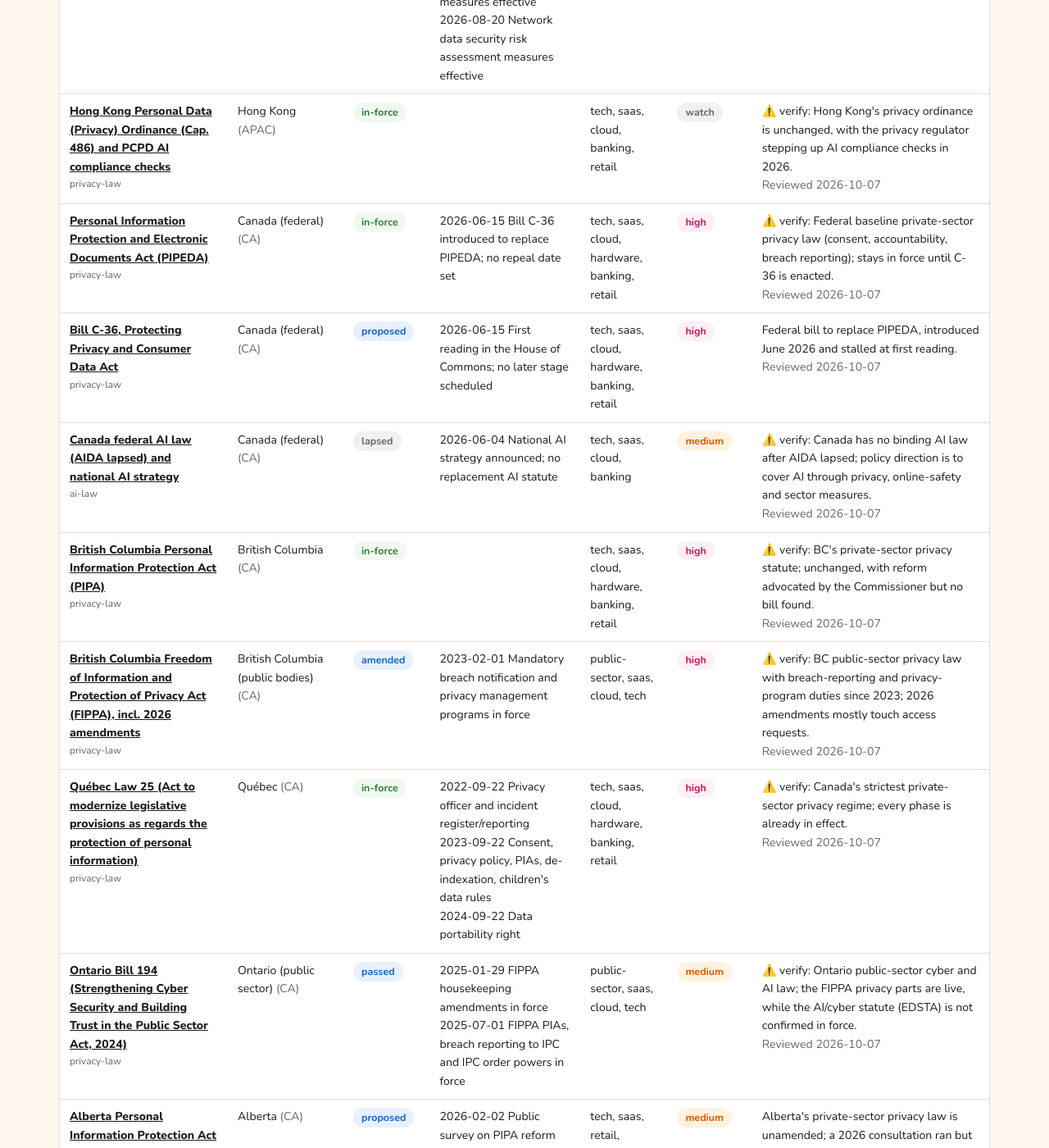
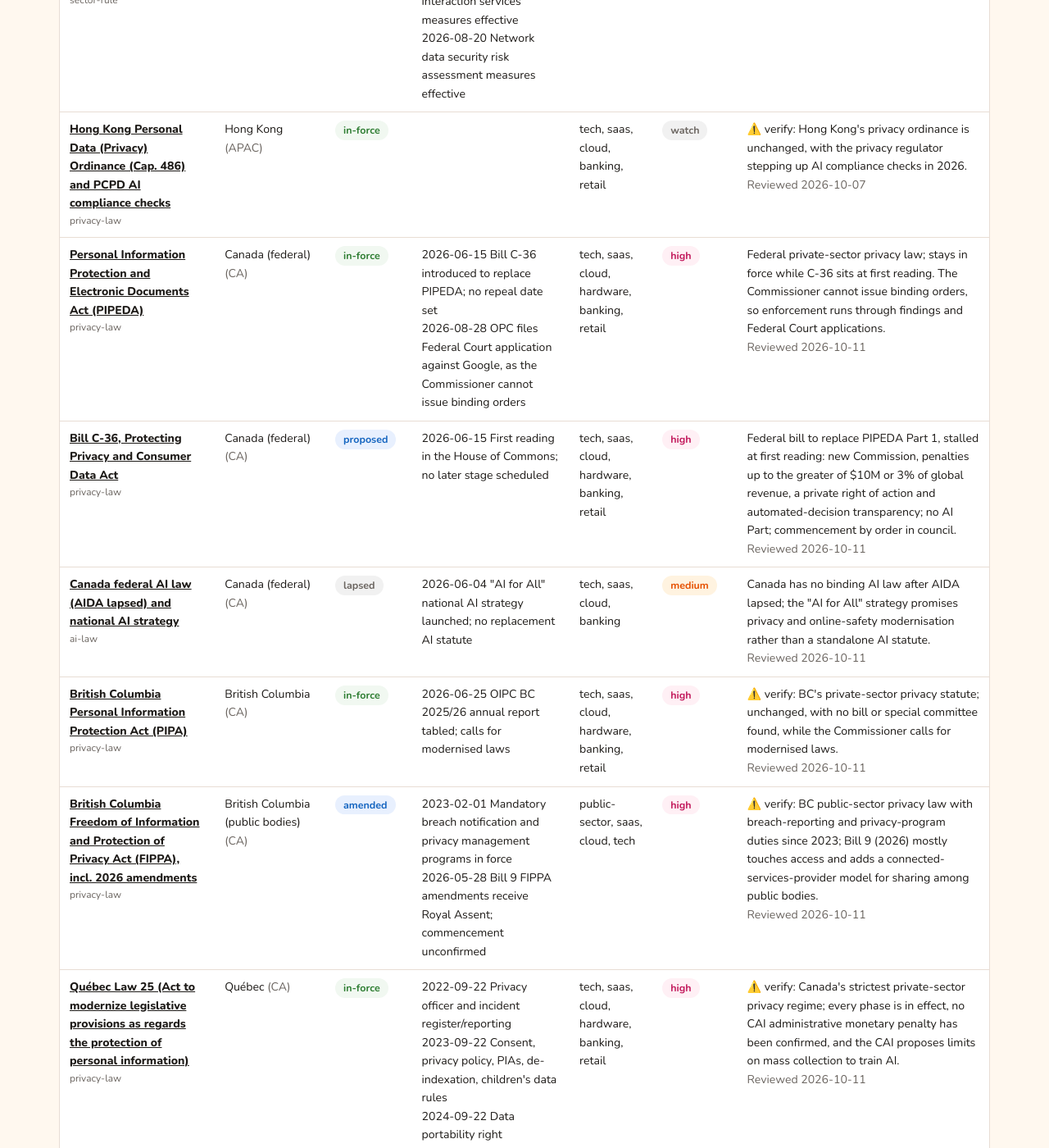
Before and after one commit to grc-with-sjo/grc-insights, a Jekyll site: the page built from radar.html, in a window 1280 px wide and 1400 px high, scrolled down 2361 px. Shown: the whole window at 82% size. Built offline with Jekyll 4.4.1, drawn with Linux system fonts in a browser that asks for light colours; some of the changed text lies outside the part shown.

Commit message:
Issue 01 — Catch-up series: Canada privacy & AI: federal reform, Law 25, BC PIPA
Draft Issue 1 (catch-up, window 2026-05-01 to 2026-10-11), tracker updates
for Canadian rows, two new rows (OPC service-provider guidance, Ontario
Bill 97) and social drafts. Research from deep-research report; 7 items
marked "⚠️ verify".

Co-Authored-By: Claude Opus 5.5 <noreply@anthropic.com>

```diff
--- a/_data/tracker.yml
+++ b/_data/tracker.yml
@@ -8,11 +8,12 @@
   status: in-force
   key_dates:
     - { date: "2026-06-15", what: "Bill C-36 introduced to replace PIPEDA; no repeal date set" }
+    - { date: "2026-08-28", what: "OPC files Federal Court application against Google, as the Commissioner cannot issue binding orders" }
   sectors: [tech, saas, cloud, hardware, banking, retail]
   applies_to_me: high
-  summary: "⚠️ verify: Federal baseline private-sector privacy law (consent, accountability, breach reporting); stays in force until C-36 is enacted."
+  summary: "Federal private-sector privacy law; stays in force while C-36 sits at first reading. The Commissioner cannot issue binding orders, so enforcement runs through findings and Federal Court applications."
   source: "https://laws-lois.justice.gc.ca/eng/acts/P-8.6/"
-  last_reviewed: "2026-10-07"
+  last_reviewed: "2026-10-11"
 - id: ca-bill-c36
   name: "Bill C-36, Protecting Privacy and Consumer Data Act"
   region: CA
@@ -23,9 +24,9 @@
     - { date: "2026-06-15", what: "First reading in the House of Commons; no later stage scheduled" }
   sectors: [tech, saas, cloud, hardware, banking, retail]
   applies_to_me: high
-  summary: "Federal bill to replace PIPEDA, introduced June 2026 and stalled at first reading."
+  summary: "Federal bill to replace PIPEDA Part 1, stalled at first reading: new Commission, penalties up to the greater of $10M or 3% of global revenue, a private right of action and automated-decision transparency; no AI Part; commencement by order in council."
   source: "https://www.parl.ca/legisinfo/en/bill/45-1/c-36"
-  last_reviewed: "2026-10-07"
+  last_reviewed: "2026-10-11"
 - id: ca-federal-ai-strategy
   name: "Canada federal AI law (AIDA lapsed) and national AI strategy"
   region: CA
@@ -33,24 +34,25 @@
   type: ai-law
   status: lapsed
   key_dates:
-    - { date: "2026-06-04", what: "National AI strategy announced; no replacement AI statute" }
+    - { date: "2026-06-04", what: "\"AI for All\" national AI strategy launched; no replacement AI statute" }
   sectors: [tech, saas, cloud, banking]
   applies_to_me: medium
-  summary: "⚠️ verify: Canada has no binding AI law after AIDA lapsed; policy direction is to cover AI through privacy, online-safety and sector measures."
-  source: "https://www.canada.ca/en/innovation-science-economic-development/news/2026/06/minister-solomon-highlights-canadas-national-artificial-intelligence.html"
-  last_reviewed: "2026-10-07"
+  summary: "Canada has no binding AI law after AIDA lapsed; the \"AI for All\" strategy promises privacy and online-safety modernisation rather than a standalone AI statute."
+  source: "https://www.pm.gc.ca/en/news/news-releases/2026/06/04/prime-minister-carney-launches-ai-all-canadas-new-national-artificial"
+  last_reviewed: "2026-10-11"
 - id: ca-bc-pipa
   name: "British Columbia Personal Information Protection Act (PIPA)"
   region: CA
   jurisdiction: "British Columbia"
   type: privacy-law
   status: in-force
-  key_dates: []
+  key_dates:
+    - { date: "2026-06-25", what: "OIPC BC 2025/26 annual report tabled; calls for modernised laws" }
   sectors: [tech, saas, cloud, hardware, banking, retail]
   applies_to_me: high
-  summary: "⚠️ verify: BC's private-sector privacy statute; unchanged, with reform advocated by the Commissioner but no bill found."
+  summary: "⚠️ verify: BC's private-sector privacy statute; unchanged, with no bill or special committee found, while the Commissioner calls for modernised laws."
   source: "https://www.bclaws.gov.bc.ca/civix/document/id/complete/statreg/03063_01"
-  last_reviewed: "2026-10-07"
+  last_reviewed: "2026-10-11"
 - id: ca-bc-fippa
   name: "British Columbia Freedom of Information and Protection of Privacy Act (FIPPA), incl. 2026 amendments"
   region: CA
@@ -59,11 +61,12 @@
   status: amended
   key_dates:
     - { date: "2023-02-01", what: "Mandatory breach notification and privacy management programs in force" }
+    - { date: "2026-05-28", what: "Bill 9 FIPPA amendments receive Royal Assent; commencement unconfirmed" }
   sectors: [public-sector, saas, cloud, tech]
   applies_to_me: high
-  summary: "⚠️ verify: BC public-sector privacy law with breach-reporting and privacy-program duties since 2023; 2026 amendments mostly touch access requests."
+  summary: "⚠️ verify: BC public-sector privacy law with breach-reporting and privacy-program duties since 2023; Bill 9 (2026) mostly touches access and adds a connected-services-provider model for sharing among public bodies."
   source: "https://www.bclaws.gov.bc.ca/civix/document/id/complete/statreg/96165_00"
-  last_reviewed: "2026-10-07"
+  last_reviewed: "2026-10-11"
 - id: ca-qc-law25
   name: "Québec Law 25 (Act to modernize legislative provisions as regards the protection of personal information)"
   region: CA
@@ -74,25 +77,28 @@
     - { date: "2022-09-22", what: "Privacy officer and incident register/reporting" }
     - { date: "2023-09-22", what: "Consent, privacy policy, PIAs, de-indexation, children's data rules" }
     - { date: "2024-09-22", what: "Data portability right" }
+    - { date: "2026-06-11", what: "CAI five-year report tabled with 74 proposed changes" }
   sectors: [tech, saas, cloud, hardware, banking, retail]
   applies_to_me: high
-  summary: "⚠️ verify: Canada's strictest private-sector privacy regime; every phase is already in effect."
+  summary: "⚠️ verify: Canada's strictest private-sector privacy regime; every phase is in effect, no CAI administrative monetary penalty has been confirmed, and the CAI proposes limits on mass collection to train AI."
   source: "https://www.legisquebec.gouv.qc.ca/en/document/cs/P-39.1"
-  last_reviewed: "2026-10-07"
+  last_reviewed: "2026-10-11"
 - id: ca-on-bill194
   name: "Ontario Bill 194 (Strengthening Cyber Security and Building Trust in the Public Sector Act, 2024)"
   region: CA
   jurisdiction: "Ontario (public sector)"
   type: privacy-law
-  status: passed
+  status: phasing-in
   key_dates:
     - { date: "2025-01-29", what: "FIPPA housekeeping amendments in force" }
     - { date: "2025-07-01", what: "FIPPA PIAs, breach reporting to IPC and IPC order powers in force" }
+    - { date: "2026-07-01", what: "EDSTA regulations O. Reg. 51/26 (cyber security) and 52/26 (under-18 digital technology) in force" }
+    - { date: "2027-07-01", what: "First cyber maturity assessment due under O. Reg. 51/26" }
   sectors: [public-sector, saas, cloud, tech]
   applies_to_me: medium
-  summary: "⚠️ verify: Ontario public-sector cyber and AI law; the FIPPA privacy parts are live, while the AI/cyber statute (EDSTA) is not confirmed in force."
+  summary: "⚠️ verify: Ontario public-sector cyber and AI law; EDSTA cyber and under-18 regulations apply to schools, hospitals and children's aid societies from 2026-07-01, with no binding AI regulation found."
   source: "https://www.ontario.ca/laws/statute/s24024"
-  last_reviewed: "2026-10-07"
+  last_reviewed: "2026-10-11"
 - id: ca-ab-pipa-reform
   name: "Alberta Personal Information Protection Act (PIPA) reform"
   region: CA
@@ -104,9 +110,9 @@
     - { date: "2026-02-17", what: "Public survey closes" }
   sectors: [tech, saas, retail, banking]
   applies_to_me: medium
-  summary: "Alberta's private-sector privacy law is unamended; a 2026 consultation ran but no bill was confirmed as of March 2026."
+  summary: "Alberta's private-sector privacy law is unamended; a 2026 consultation ran but no bill has been confirmed (the Assembly bill list was not checked)."
   source: "https://www.alberta.ca/personal-information-protection-act-engagement"
-  last_reviewed: "2026-10-07"
+  last_reviewed: "2026-10-11"
 - id: ca-osfi-e23
   name: "OSFI Guideline E-23, Model Risk Management (2027)"
   region: CA
@@ -120,7 +126,7 @@
   applies_to_me: high
   summary: "Enterprise-wide model risk management expectations, explicitly covering AI/ML models, for federally regulated banks and insurers from May 2027."
   source: "https://www.osfi-bsif.gc.ca/en/guidance/guidance-library/guideline-e-23-model-risk-management-2027"
-  last_reviewed: "2026-10-07"
+  last_reviewed: "2026-10-11"
 - id: ca-osfi-b13
   name: "OSFI Guideline B-13, Technology and Cyber Risk Management"
   region: CA
@@ -144,21 +150,22 @@
   key_dates: []
   sectors: [tech, saas, cloud, banking]
   applies_to_me: medium
-  summary: "A voluntary federal code for developers and operators of generative AI; not legally binding, with dozens of signatories."
+  summary: "A voluntary federal code for developers and operators of generative AI; not legally binding, with 46 signatories listed on the ISED page (modified 2026-06-04)."
   source: "https://ised-isde.canada.ca/site/ised/en/voluntary-code-conduct-responsible-development-and-management-advanced-generative-ai-systems"
-  last_reviewed: "2026-10-07"
+  last_reviewed: "2026-10-11"
 - id: ca-c8-cyber
   name: "Bill C-8, An Act Respecting Cyber Security (Critical Cyber Systems Protection Act)"
   region: CA
   jurisdiction: "Canada (federal)"
   type: sector-rule
   status: passed
-  key_dates: []
+  key_dates:
+    - { date: "2026-06-15", what: "Royal Assent (S.C. 2026, c. 9); Telecommunications Act amendments in force" }
   sectors: [banking, cloud, tech]
   applies_to_me: high
-  summary: "Federal cyber-security duties for designated critical-infrastructure operators; passed June 2026."
-  source: "https://www.canada.ca/en/public-safety-canada/news/2026/06/government-of-canada-strengthens-cyber-security-and-critical-infrastructure-with-royal-assent-of-bill-c8.html"
-  last_reviewed: "2026-10-07"
+  summary: "⚠️ verify: Federal cyber-security duties for designated operators in finance, telecom, energy and transport; no commencement order, regulations or designations found as of about 2026-10-01."
+  source: "https://www.parl.ca/legisinfo/en/bill/45-1/c-8"
+  last_reviewed: "2026-10-11"
 - id: us-ca-ccpa-regs
   name: "California CCPA/CPRA and CPPA regulations (ADMT, risk assessments, cybersecurity audits)"
   region: US
@@ -600,12 +607,13 @@
   jurisdiction: "Canada (federal)"
   type: privacy-law
   status: lapsed
-  key_dates: []
+  key_dates:
+    - { date: "2025-01-06", what: "Parliamentary session ended; bill lapsed" }
   sectors: [tech, saas, cloud, banking, retail]
   applies_to_me: medium
-  summary: "⚠️ verify: The previous federal privacy-and-AI package died on the order paper in January 2025 and has not been replaced by an AI statute."
-  source: "https://www.parl.ca/legisinfo/en/bill/45-1/c-36"
-  last_reviewed: "2026-10-07"
+  summary: "The previous federal privacy-and-AI package lapsed when the session ended in January 2025; C-36 replaces only the privacy part and no AI statute has followed."
+  source: "https://www.parl.ca/legisinfo/en/bill/44-1/c-27"
+  last_reviewed: "2026-10-11"
 - id: ca-on-esa-ai-job-postings
   name: "Ontario Employment Standards Act, 2000, Part III.1 (AI disclosure in job postings)"
   region: CA
@@ -616,9 +624,9 @@
     - { date: "2026-01-01", what: "Employers must disclose in public job postings whether AI screens applicants" }
   sectors: [tech, saas, cloud, hardware, banking, retail]
   applies_to_me: medium
-  summary: "⚠️ verify: Ontario employers must say in public job ads whether AI is used to screen, assess or select applicants."
+  summary: "⚠️ verify: Ontario employers with 25 or more employees must say in public job ads whether AI is used to screen, assess or select applicants."
   source: "https://www.ontario.ca/laws/statute/00e41"
-  last_reviewed: "2026-10-07"
+  last_reviewed: "2026-10-11"
 - id: ca-ab-popa-atia
   name: "Alberta Protection of Privacy Act (POPA) and Access to Information Act (ATIA)"
   region: CA
@@ -627,11 +635,42 @@
   status: in-force
   key_dates:
     - { date: "2025-06-11", what: "Both Acts in force; FOIP Act repealed" }
+    - { date: "2026-06-11", what: "Privacy management programme requirement applies" }
   sectors: [public-sector, saas, cloud, tech]
   applies_to_me: medium
-  summary: "⚠️ verify: Alberta's public-sector privacy and access regime replacing the FOIP Act, with breach notification where there is real risk of significant harm."
+  summary: "⚠️ verify: Alberta's public-sector privacy and access regime replacing the FOIP Act; privacy management programmes required from 2026-06-11, with OIPC guidance expecting AI policies, vendor inventories and PIAs."
   source: "https://oipc.ab.ca/legislation/popa/"
-  last_reviewed: "2026-10-07"
+  last_reviewed: "2026-10-11"
+- id: ca-opc-tpsp-guidance
+  name: "OPC guidance on third-party service providers"
+  region: CA
+  jurisdiction: "Canada (federal)"
+  type: guidance
+  status: proposed
+  key_dates:
+    - { date: "2026-09-10", what: "Guidance published for comment" }
+    - { date: "2026-12-04", what: "Comment period closes" }
+  sectors: [tech, saas, cloud, hardware, banking, retail]
+  applies_to_me: high
+  summary: "OPC guidance that accountability for personal information stays with the business when a service provider processes it; covers due diligence, contract terms and demonstrating accountability."
+  source: "https://www.priv.gc.ca/en/opc-news/news-and-announcements/2026/nr-c_260910/"
+  last_reviewed: "2026-10-11"
+- id: ca-on-bill97
+  name: "Ontario Bill 97 (FIPPA and MFIPPA amendments)"
+  region: CA
+  jurisdiction: "Ontario (public sector)"
+  type: privacy-law
+  status: phasing-in
+  key_dates:
+    - { date: "2026-04-24", what: "Royal Assent (one firm says 2026-04-23)" }
+    - { date: "2026-07-01", what: "Access reforms in force" }
+    - { date: "2026-09-15", what: "Data integration provisions in force" }
+    - { date: "2027-01-01", what: "MFIPPA PIAs, breach reporting and whistleblower provision in force" }
+  sectors: [public-sector, saas, cloud]
+  applies_to_me: medium
+  summary: "⚠️ verify: Staged changes to Ontario's public-sector access and privacy laws, bringing PIAs and breach reporting to municipal institutions from 2027-01-01."
+  source: "https://www.weirfoulds.com/bill-97-explained-key-access-and-privacy-changes-for-ontarios-fippa-and-mfippa-institutions"
+  last_reviewed: "2026-10-11"
 - id: us-ut-ai-policy-act
   name: "Utah Artificial Intelligence Policy Act (SB 149, as amended by SB 226 and SB 332)"
   region: US
```
Also changed, not shown: _issues/2026-10-11-canada-regulators-write-ai-rules.md (added, +96 -0 lines), social/issue-01.md (added, +52 -0 lines).
